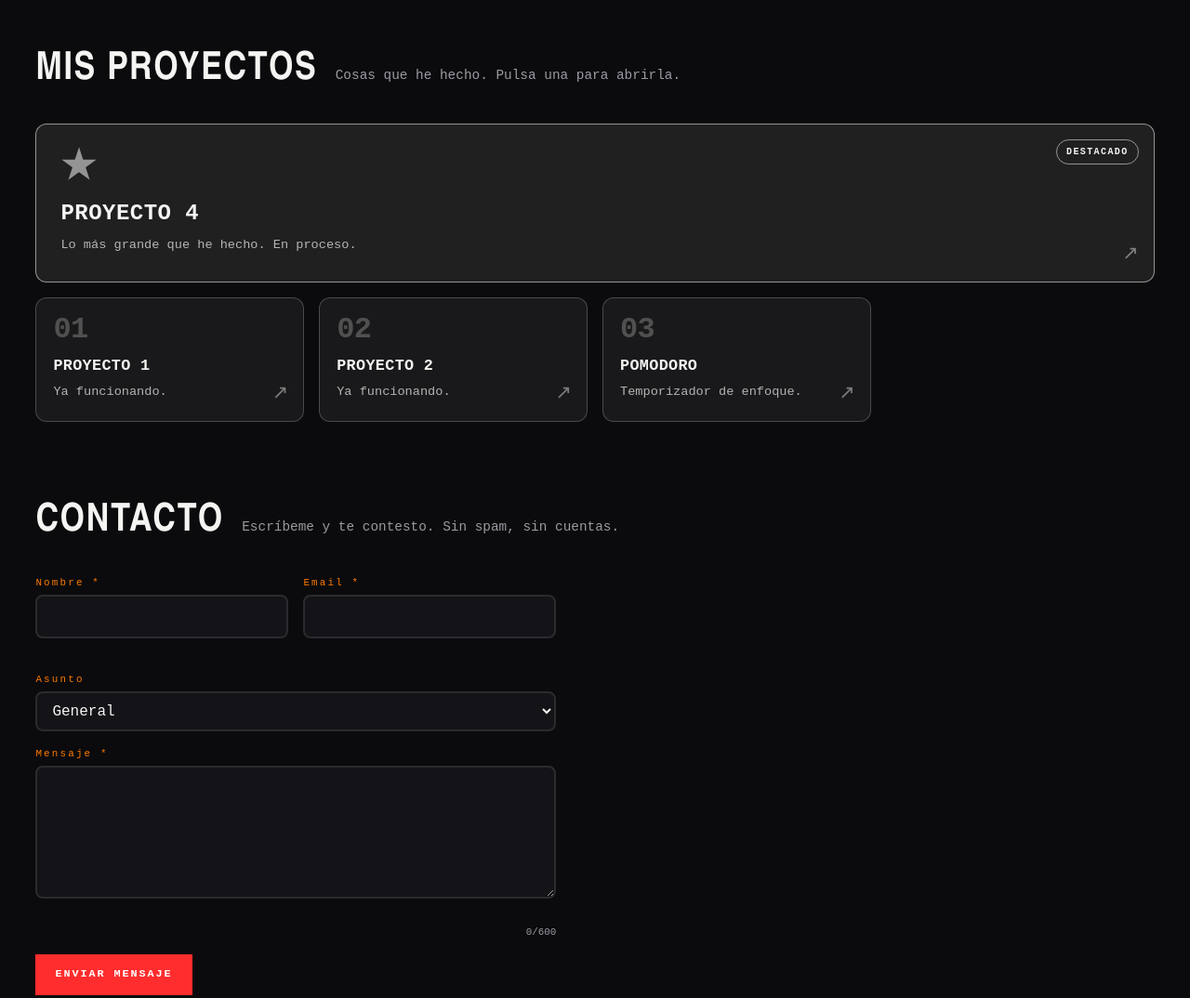
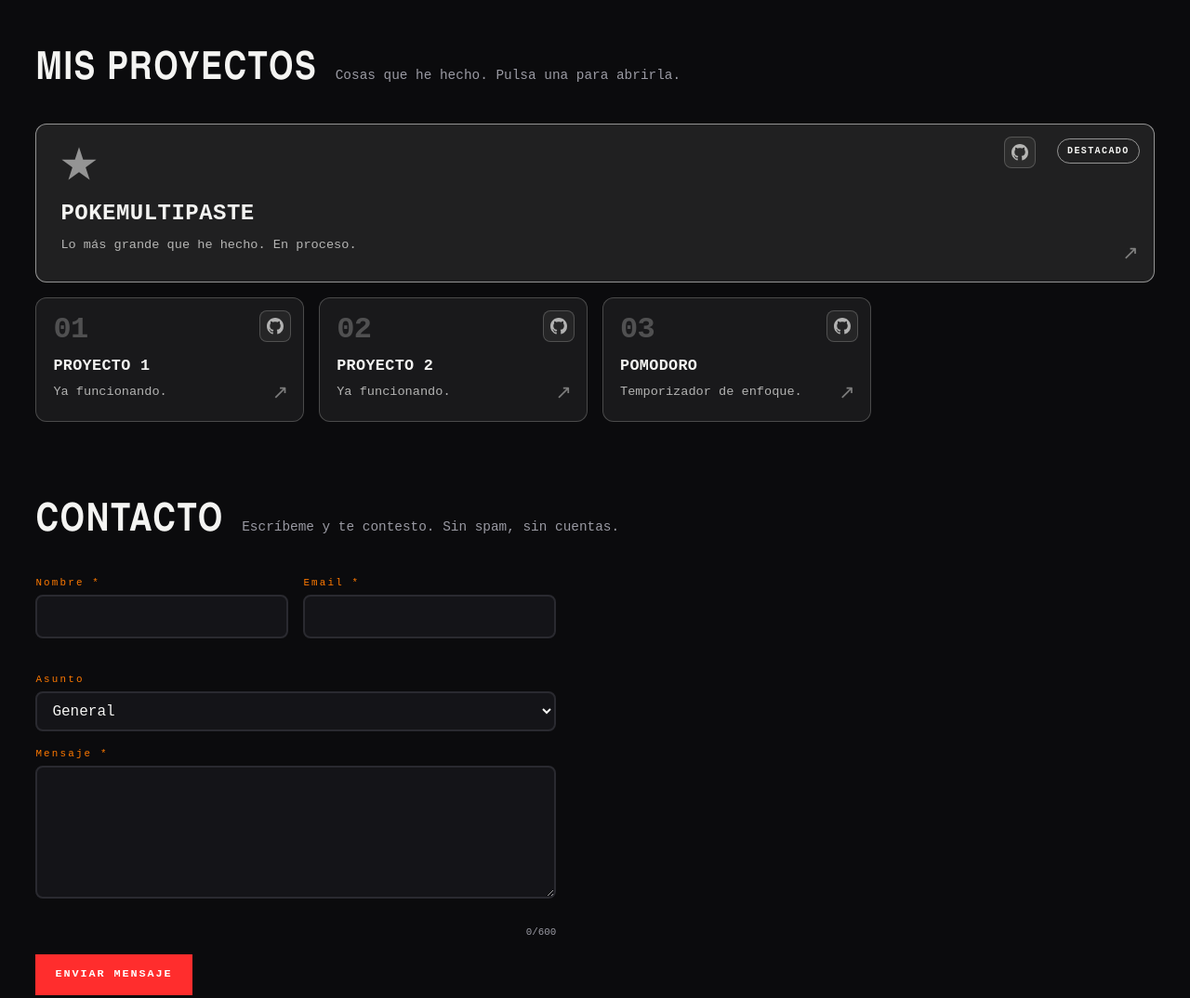
Before and after one commit to santimartinezcordoba-prog/mi-web2, a plain HTML site: page index.html in a window 1280 px wide. Shown: the part 980-2054 px from the top of the page at 93% size. Drawn offline with Linux system fonts and the light colour scheme.

Commit message:
conectar con githib

```diff
--- a/index.html
+++ b/index.html
@@ -58,40 +58,44 @@
         <p class="hint">Cosas que he hecho. Pulsa una para abrirla.</p>
       </div>
                   <div class="projects">
+        <div class="pcard">
           <a class="proj" href="https://santimartinezcordoba-prog.github.io/proyecto-1/" target="_blank" rel="noopener">
             <span class="proj__n">01</span>
-          <span class="proj__body">
-            <span class="proj__title">PROYECTO 1</span>
-            <span class="proj__desc">Ya funcionando.</span>
-          </span>
+            <span class="proj__body"><span class="proj__title">PROYECTO 1</span><span class="proj__desc">Ya funcionando.</span></span>
             <span class="proj__go" aria-hidden="true">↗</span>
           </a>
+          <a class="proj__gh" href="https://github.com/santimartinezcordoba-prog/proyecto-1" target="_blank" rel="noopener" aria-label="Repositorio de Proyecto 1"><svg viewBox="0 0 16 16" aria-hidden="true"><path d="M8 0C3.58 0 0 3.58 0 8c0 3.54 2.29 6.53 5.47 7.59.4.07.55-.17.55-.38 0-.19-.01-.82-.01-1.49-2.01.37-2.53-.49-2.69-.94-.09-.23-.48-.94-.82-1.13-.28-.15-.68-.52-.01-.53.63-.01 1.08.58 1.23.82.72 1.21 1.87.87 2.33.66.07-.52.28-.87.51-1.07-1.78-.2-3.64-.89-3.64-3.95 0-.87.31-1.59.82-2.15-.08-.2-.36-1.02.08-2.12 0 0 .67-.21 2.2.82.64-.18 1.32-.27 2-.27.68 0 1.36.09 2 .27 1.53-1.04 2.2-.82 2.2-.82.44 1.1.16 1.92.08 2.12.51.56.82 1.27.82 2.15 0 3.07-1.87 3.75-3.65 3.95.29.25.54.73.54 1.48 0 1.07-.01 1.93-.01 2.2 0 .21.15.46.55.38A8.013 8.013 0 0 0 16 8c0-4.42-3.58-8-8-8z"/></svg></a>
+        </div>
+
+        <div class="pcard">
           <a class="proj" href="https://santimartinezcordoba-prog.github.io/proyecto-2/" target="_blank" rel="noopener">
             <span class="proj__n">02</span>
-          <span class="proj__body">
-            <span class="proj__title">PROYECTO 2</span>
-            <span class="proj__desc">Ya funcionando.</span>
-          </span>
+            <span class="proj__body"><span class="proj__title">PROYECTO 2</span><span class="proj__desc">Ya funcionando.</span></span>
             <span class="proj__go" aria-hidden="true">↗</span>
           </a>
+          <a class="proj__gh" href="https://github.com/santimartinezcordoba-prog/proyecto-2" target="_blank" rel="noopener" aria-label="Repositorio de Proyecto 2"><svg viewBox="0 0 16 16" aria-hidden="true"><path d="M8 0C3.58 0 0 3.58 0 8c0 3.54 2.29 6.53 5.47 7.59.4.07.55-.17.55-.38 0-.19-.01-.82-.01-1.49-2.01.37-2.53-.49-2.69-.94-.09-.23-.48-.94-.82-1.13-.28-.15-.68-.52-.01-.53.63-.01 1.08.58 1.23.82.72 1.21 1.87.87 2.33.66.07-.52.28-.87.51-1.07-1.78-.2-3.64-.89-3.64-3.95 0-.87.31-1.59.82-2.15-.08-.2-.36-1.02.08-2.12 0 0 .67-.21 2.2.82.64-.18 1.32-.27 2-.27.68 0 1.36.09 2 .27 1.53-1.04 2.2-.82 2.2-.82.44 1.1.16 1.92.08 2.12.51.56.82 1.27.82 2.15 0 3.07-1.87 3.75-3.65 3.95.29.25.54.73.54 1.48 0 1.07-.01 1.93-.01 2.2 0 .21.15.46.55.38A8.013 8.013 0 0 0 16 8c0-4.42-3.58-8-8-8z"/></svg></a>
+        </div>
+
+        <div class="pcard">
           <a class="proj" href="https://santimartinezcordoba-prog.github.io/proyecto-3/" target="_blank" rel="noopener">
             <span class="proj__n">03</span>
-          <span class="proj__body">
-            <span class="proj__title">POMODORO</span>
-            <span class="proj__desc">Temporizador de enfoque.</span>
-          </span>
+            <span class="proj__body"><span class="proj__title">POMODORO</span><span class="proj__desc">Temporizador de enfoque.</span></span>
             <span class="proj__go" aria-hidden="true">↗</span>
           </a>
-        <!-- 04 DESTACADO: gate (aviso antes de entrar) -->
-        <a class="proj proj--feat" href="https://santimartinezcordoba-prog.github.io/pokemultipaste/" data-gate>
+          <a class="proj__gh" href="https://github.com/santimartinezcordoba-prog/proyecto-3" target="_blank" rel="noopener" aria-label="Repositorio del Pomodoro"><svg viewBox="0 0 16 16" aria-hidden="true"><path d="M8 0C3.58 0 0 3.58 0 8c0 3.54 2.29 6.53 5.47 7.59.4.07.55-.17.55-.38 0-.19-.01-.82-.01-1.49-2.01.37-2.53-.49-2.69-.94-.09-.23-.48-.94-.82-1.13-.28-.15-.68-.52-.01-.53.63-.01 1.08.58 1.23.82.72 1.21 1.87.87 2.33.66.07-.52.28-.87.51-1.07-1.78-.2-3.64-.89-3.64-3.95 0-.87.31-1.59.82-2.15-.08-.2-.36-1.02.08-2.12 0 0 .67-.21 2.2.82.64-.18 1.32-.27 2-.27.68 0 1.36.09 2 .27 1.53-1.04 2.2-.82 2.2-.82.44 1.1.16 1.92.08 2.12.51.56.82 1.27.82 2.15 0 3.07-1.87 3.75-3.65 3.95.29.25.54.73.54 1.48 0 1.07-.01 1.93-.01 2.2 0 .21.15.46.55.38A8.013 8.013 0 0 0 16 8c0-4.42-3.58-8-8-8z"/></svg></a>
+        </div>
+
+        <!-- 04 DESTACADO: gate -->
+        <div class="pcard pcard--feat">
+          <a class="proj proj--feat" href="https://santimartinezcordoba-prog.github.io/pokeforge/
+" data-gate>
             <span class="proj__n">★</span>
-          <span class="proj__body">
-            <span class="proj__title">PROYECTO 4</span>
-            <span class="proj__desc">Lo más grande que he hecho. En proceso.</span>
-          </span>
-          <span class="proj__ribbon">DESTACADO</span>
+            <span class="proj__body"><span class="proj__title">POKEMULTIPASTE</span><span class="proj__desc">Lo más grande que he hecho. En proceso.</span></span>
             <span class="proj__go" aria-hidden="true">↗</span>
           </a>
+          <span class="proj__ribbon">DESTACADO</span>
+          <a class="proj__gh" href="https://github.com/santimartinezcordoba-prog/pokemultipaste" target="_blank" rel="noopener" aria-label="Repositorio de Pokemultipaste"><svg viewBox="0 0 16 16" aria-hidden="true"><path d="M8 0C3.58 0 0 3.58 0 8c0 3.54 2.29 6.53 5.47 7.59.4.07.55-.17.55-.38 0-.19-.01-.82-.01-1.49-2.01.37-2.53-.49-2.69-.94-.09-.23-.48-.94-.82-1.13-.28-.15-.68-.52-.01-.53.63-.01 1.08.58 1.23.82.72 1.21 1.87.87 2.33.66.07-.52.28-.87.51-1.07-1.78-.2-3.64-.89-3.64-3.95 0-.87.31-1.59.82-2.15-.08-.2-.36-1.02.08-2.12 0 0 .67-.21 2.2.82.64-.18 1.32-.27 2-.27.68 0 1.36.09 2 .27 1.53-1.04 2.2-.82 2.2-.82.44 1.1.16 1.92.08 2.12.51.56.82 1.27.82 2.15 0 3.07-1.87 3.75-3.65 3.95.29.25.54.73.54 1.48 0 1.07-.01 1.93-.01 2.2 0 .21.15.46.55.38A8.013 8.013 0 0 0 16 8c0-4.42-3.58-8-8-8z"/></svg></a>
+        </div>
       </div>
     </section>
 
@@ -144,6 +148,7 @@
       <p class="foot__k">CONTACTO</p>
       <p class="foot__mail" id="mail">santimartinezcordoba@gmail.com</p>
       <button class="btn-copy" id="copy">COPIAR CORREO</button>
+            <a class="foot__gh" href="https://github.com/santimartinezcordoba-prog" target="_blank" rel="noopener"><svg viewBox="0 0 16 16" aria-hidden="true"><path d="M8 0C3.58 0 0 3.58 0 8c0 3.54 2.29 6.53 5.47 7.59.4.07.55-.17.55-.38 0-.19-.01-.82-.01-1.49-2.01.37-2.53-.49-2.69-.94-.09-.23-.48-.94-.82-1.13-.28-.15-.68-.52-.01-.53.63-.01 1.08.58 1.23.82.72 1.21 1.87.87 2.33.66.07-.52.28-.87.51-1.07-1.78-.2-3.64-.89-3.64-3.95 0-.87.31-1.59.82-2.15-.08-.2-.36-1.02.08-2.12 0 0 .67-.21 2.2.82.64-.18 1.32-.27 2-.27.68 0 1.36.09 2 .27 1.53-1.04 2.2-.82 2.2-.82.44 1.1.16 1.92.08 2.12.51.56.82 1.27.82 2.15 0 3.07-1.87 3.75-3.65 3.95.29.25.54.73.54 1.48 0 1.07-.01 1.93-.01 2.2 0 .21.15.46.55.38A8.013 8.013 0 0 0 16 8c0-4.42-3.58-8-8-8z"/></svg>MI GITHUB</a>
       <p class="foot__c">© <span id="year"></span> Simarro Rec. · Hecho a mano con HTML, CSS y JS.</p>
     </div>
   </footer>
--- a/styles.css
+++ b/styles.css
@@ -301,21 +301,33 @@ textarea.form__input{resize:vertical;min-height:110px}
 :where(button,a,input,select,textarea):focus-visible{outline:3px solid var(--c2);outline-offset:3px}
 /* ===== MIS PROYECTOS ===== */
 .projects{display:grid;grid-template-columns:repeat(auto-fill,minmax(240px,1fr));gap:16px;margin-top:6px}
-.proj{position:relative;display:flex;flex-direction:column;gap:10px;padding:18px 18px 22px;text-decoration:none;color:inherit;background:color-mix(in srgb,currentColor 6%,transparent);border:1px solid color-mix(in srgb,currentColor 22%,transparent);border-radius:12px;overflow:hidden;transition:transform .18s ease,border-color .18s,background .18s}
+.pcard{position:relative;display:flex}
+.pcard--feat{grid-column:1 / -1;order:-1}
+.proj{flex:1;position:relative;display:flex;flex-direction:column;gap:10px;padding:18px 18px 22px;text-decoration:none;color:inherit;background:color-mix(in srgb,currentColor 6%,transparent);border:1px solid color-mix(in srgb,currentColor 22%,transparent);border-radius:12px;overflow:hidden;transition:transform .18s ease,border-color .18s,background .18s}
 .proj::before{content:"";position:absolute;left:0;top:0;height:3px;width:0;background:currentColor;opacity:.85;transition:width .3s ease}
-.proj:hover,.proj:focus-visible{transform:translateY(-4px);background:color-mix(in srgb,currentColor 10%,transparent);border-color:color-mix(in srgb,currentColor 45%,transparent);outline:none}
-.proj:hover::before,.proj:focus-visible::before{width:100%}
+.pcard:hover .proj,.pcard:focus-within .proj{transform:translateY(-4px);background:color-mix(in srgb,currentColor 10%,transparent);border-color:color-mix(in srgb,currentColor 45%,transparent)}
+.pcard:hover .proj::before,.pcard:focus-within .proj::before{width:100%}
 .proj__n{font-size:2rem;font-weight:800;line-height:1;letter-spacing:-.02em;opacity:.25}
 .proj__body{display:flex;flex-direction:column;gap:6px;flex:1;min-width:0}
 .proj__title{font-weight:700;letter-spacing:.02em;font-size:1.05rem}
 .proj__desc{font-size:.85rem;opacity:.7;line-height:1.4}
 .proj__go{position:absolute;right:16px;bottom:14px;font-size:1.3rem;opacity:.45;transition:transform .18s,opacity .18s}
-.proj:hover .proj__go,.proj:focus-visible .proj__go{transform:translate(3px,-3px);opacity:.9}
-.proj--wip{cursor:help}
-.proj__badge{position:absolute;top:14px;right:14px;font-size:10px;font-weight:700;letter-spacing:.12em;padding:4px 8px;border:1px solid color-mix(in srgb,currentColor 40%,transparent);border-radius:999px;opacity:.8}
-[data-theme="pixel"] .proj{border-radius:0}
+.pcard:hover .proj__go{transform:translate(3px,-3px);opacity:.9}
+.proj--feat{padding:26px 26px 30px;border-color:color-mix(in srgb,currentColor 55%,transparent);background:color-mix(in srgb,currentColor 9%,transparent)}
+.proj--feat .proj__n{font-size:2.6rem;opacity:.55}
+.proj--feat .proj__title{font-size:1.5rem}
+.proj__ribbon{position:absolute;top:16px;right:16px;font-size:10px;font-weight:800;letter-spacing:.14em;padding:5px 10px;color:currentColor;border:1px solid color-mix(in srgb,currentColor 55%,transparent);border-radius:999px;pointer-events:none}
+.proj__gh{position:absolute;top:14px;right:14px;z-index:2;display:inline-flex;align-items:center;justify-content:center;width:34px;height:34px;border-radius:8px;color:inherit;text-decoration:none;border:1px solid color-mix(in srgb,currentColor 30%,transparent);background:color-mix(in srgb,currentColor 8%,transparent);opacity:.7;transition:.18s}
+.proj__gh:hover,.proj__gh:focus-visible{opacity:1;border-color:currentColor;background:color-mix(in srgb,currentColor 16%,transparent);transform:translateY(-1px);outline:none}
+.proj__gh svg{width:18px;height:18px;fill:currentColor}
+.pcard--feat .proj__gh{right:128px}
+[data-theme="pixel"] .proj,[data-theme="pixel"] .proj__gh{border-radius:0}
 [data-theme="pixel"] .proj::before{height:4px}
 
+/* ===== ENLACE GITHUB FOOTER ===== */
+.foot__gh{display:inline-flex;align-items:center;gap:8px;margin-top:10px;font:inherit;font-weight:700;letter-spacing:.06em;text-decoration:none;color:inherit;border:1px solid color-mix(in srgb,currentColor 40%,transparent);border-radius:999px;padding:8px 14px;transition:.18s}
+.foot__gh:hover,.foot__gh:focus-visible{background:color-mix(in srgb,currentColor 10%,transparent);border-color:currentColor;outline:none}
+.foot__gh svg{width:16px;height:16px;fill:currentColor}
 /* ===== MODAL EN OBRA ===== */
 .wip{position:fixed;inset:0;z-index:60;display:grid;place-items:center;padding:20px}
 .wip[hidden]{display:none}
```
Lines whose indentation alone changed are shown as unchanged.
